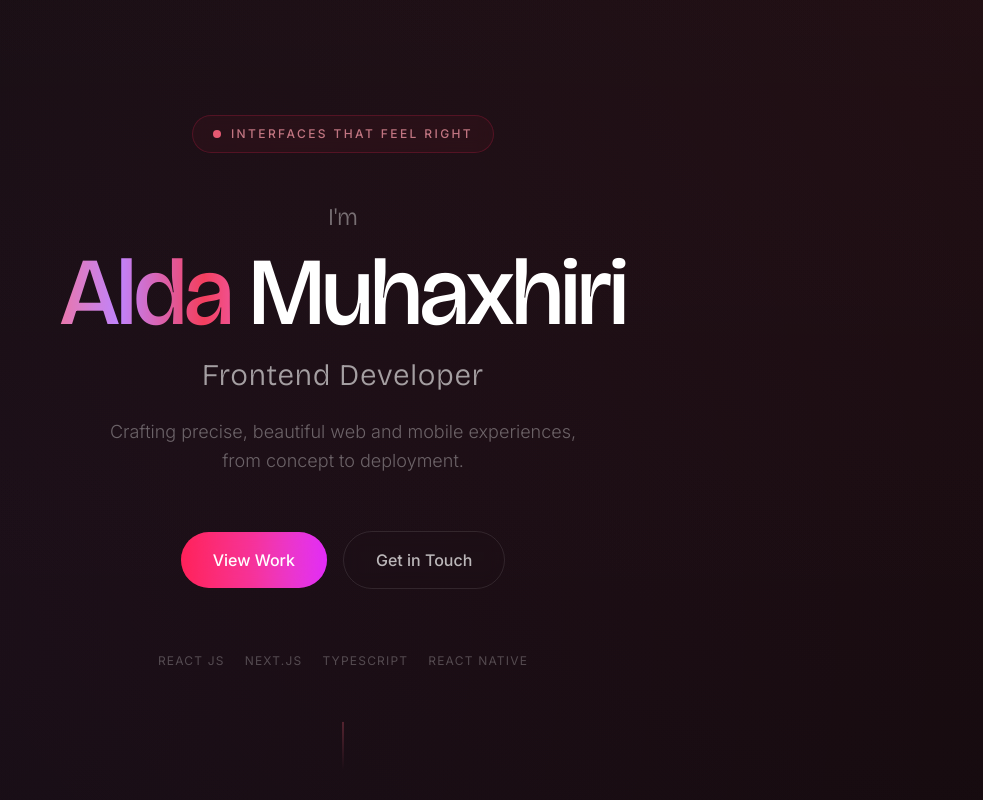
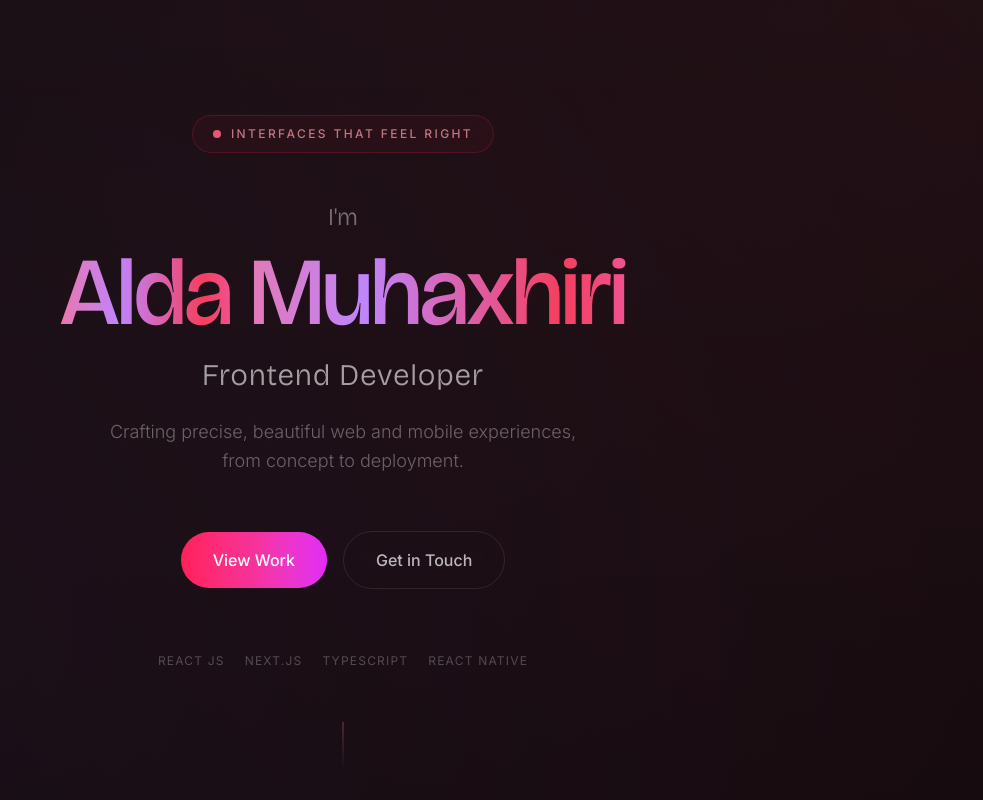
Before and after one commit to AldaMuhaxhiri/my-portfolio, a React (Vite) app: page / in a window 1280 px wide. Shown: the top 800 px of the page, without its empty margins (297-1280 px from the left). Built offline with nearby package versions, Linux system fonts and the light colour scheme.

Commit message:
optimize

```diff
--- a/src/components/sections/Hero.tsx
+++ b/src/components/sections/Hero.tsx
@@ -32,7 +32,7 @@ export function Hero() {
             className="text-5xl sm:text-6xl md:text-8xl lg:text-[96px] font-display font-medium tracking-tight leading-[1] mb-4"
           >
             <span className="gradient-shimmer">Alda</span>
-            <span className="text-white"> Muhaxhiri</span>
+            <span className="gradient-shimmer"> Muhaxhiri</span>
           </motion.h1>
           <motion.p
             initial={{ opacity: 0, y: 30, filter: "blur(6px)" }}
```
